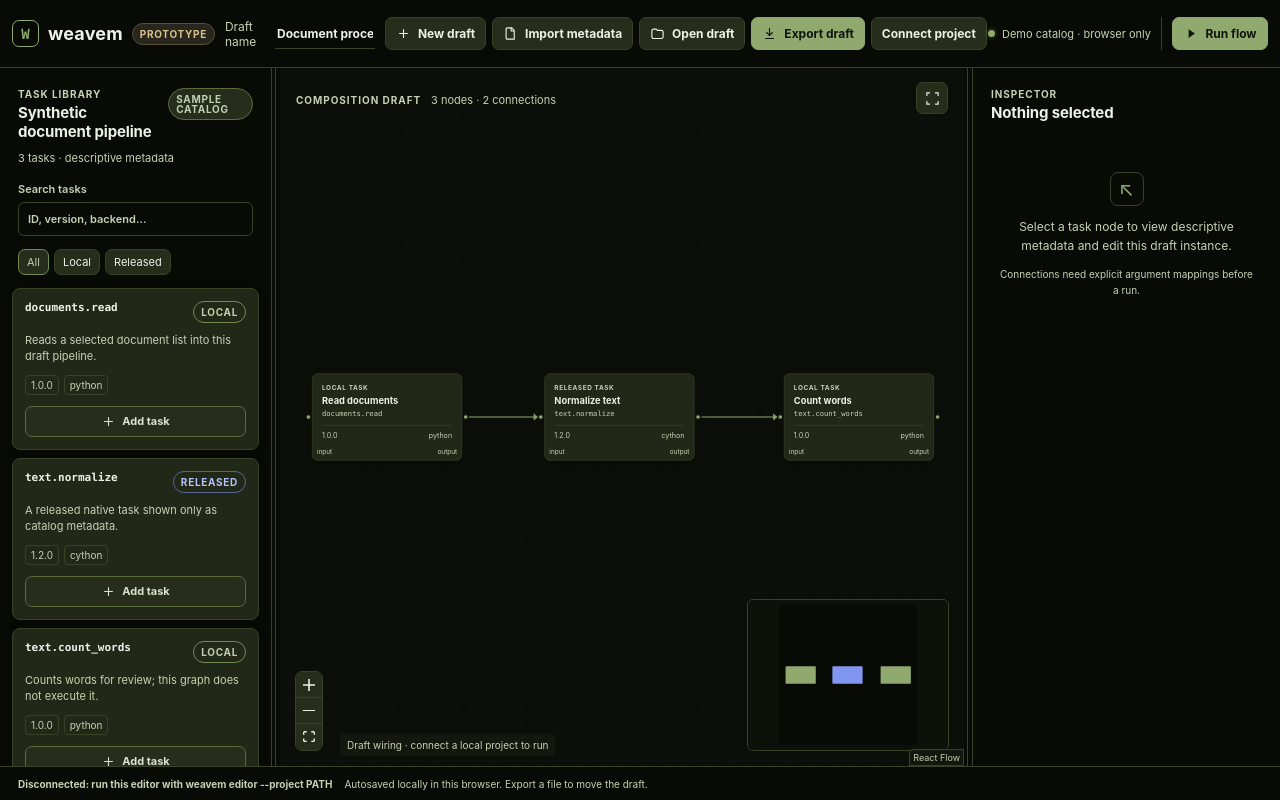
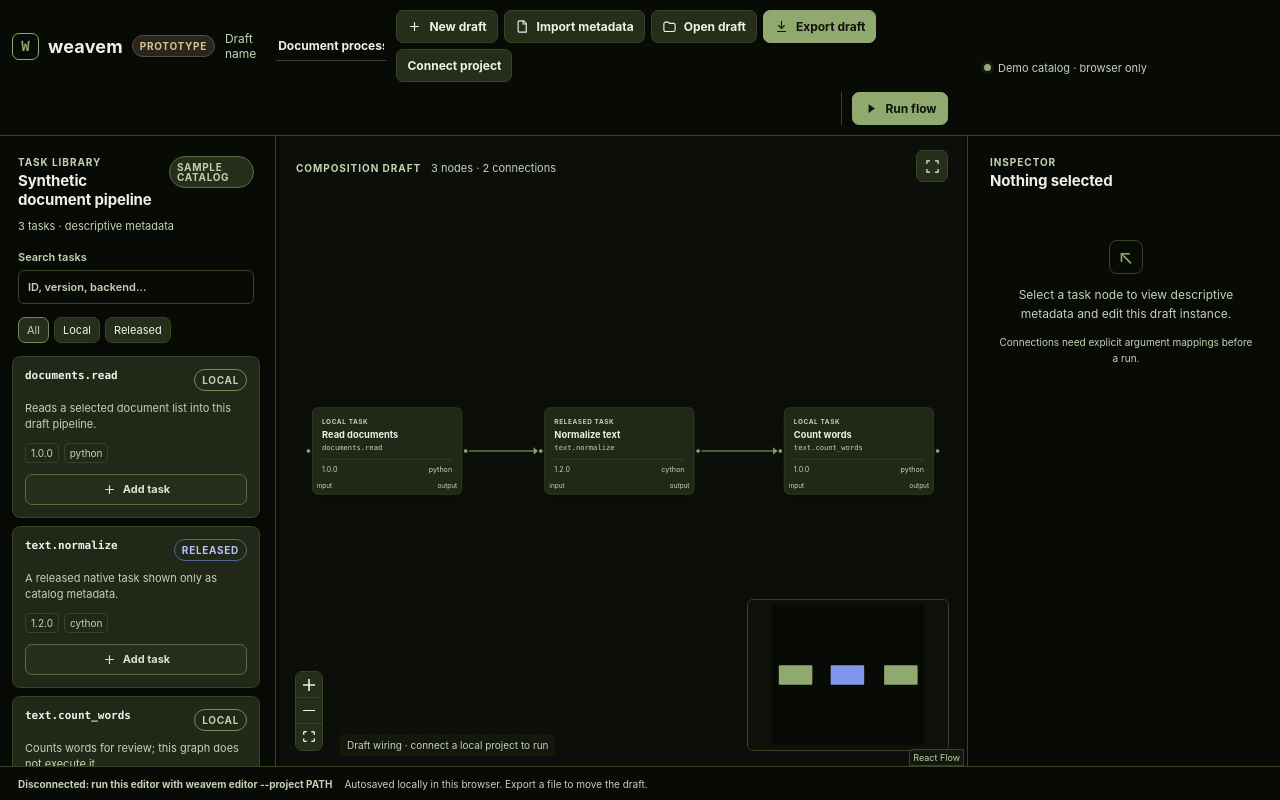
Before and after one commit to thtkha/weavem, a React (Vite) app in the folder ui/: page / in a window 1280 px wide. Built offline with nearby package versions, Linux system fonts and the light colour scheme.

Commit message:
Refine run alignment, cancel fill, and panel boundaries

```diff
--- a/ui/src/App.tsx
+++ b/ui/src/App.tsx
@@ -645,6 +645,7 @@ export default function App() {
       </section>
       <div ref={workbench} className="workbench" style={{ '--library-width': `${layout.libraryWidth}px`, '--inspector-width': `${layout.inspectorWidth}px` } as React.CSSProperties} inert={pending ? true : undefined}>
         <header className="topbar">
+          <div className="topbar-main">
             <div className="brand">
               <span className="brand-mark">W</span>
               <span>weavem</span>
@@ -672,11 +673,12 @@ export default function App() {
               </button>
               {run && <button className="button" aria-pressed={logOpen} onClick={() => setLogOpen((open) => !open)}>{logOpen ? 'Hide run log' : 'Show run log'}</button>}
             </div>
+            <div className="run-actions">{runControl()}</div>
+          </div>
           <div className="save-state" role="status">
             <span className={autosavePaused ? 'status-dot warning' : 'status-dot'} />
             {autosavePaused ? 'Autosave paused' : status}
           </div>
-          <div className="run-actions">{runControl()}</div>
           <input
             ref={metadataInput}
             className="visually-hidden"
--- a/ui/src/styles.css
+++ b/ui/src/styles.css
@@ -32,17 +32,25 @@ button:focus-visible, input:focus-visible, textarea:focus-visible, select:focus-
   min-height: 100vh;
   display: grid;
   grid-template-columns: var(--library-width, 272px) 8px minmax(430px, 1fr) 8px var(--inspector-width, 308px);
-  grid-template-rows: 68px minmax(0, 1fr) 34px;
+  grid-template-rows: minmax(68px, auto) minmax(0, 1fr) 34px;
   background: #0c0f09;
 }
 .topbar {
   grid-column: 1 / -1;
+  display: grid;
+  grid-template-columns: subgrid;
+  align-items: center;
+  background: #080a06;
+  border-bottom: 1px solid #374227;
+}
+.topbar-main {
+  grid-column: 1 / 4;
   display: flex;
+  flex-wrap: wrap;
   align-items: center;
   gap: 10px;
-  padding: 0 12px;
-  background: #080a06;
-  border-bottom: 1px solid #374227;
+  /* Match the canvas header's right inset, independently of panel widths. */
+  padding: 10px 16px 10px 12px;
 }
 .brand {
   display: flex;
@@ -86,8 +94,8 @@ button:focus-visible, input:focus-visible, textarea:focus-visible, select:focus-
   color: #c6d2b4;
   font-size: 12px;
   min-width: 150px;
-  max-width: 270px;
-  flex: 1;
+  max-width: 200px;
+  flex: 1 1 150px;
 }
 .draft-name input {
   min-width: 0;
@@ -101,10 +109,13 @@ button:focus-visible, input:focus-visible, textarea:focus-visible, select:focus-
 }
 .toolbar-actions {
   display: flex;
+  flex: 1 1 540px;
+  flex-wrap: wrap;
   gap: 6px;
   min-width: 0;
 }
 .run-actions {
+  margin-left: auto;
   display: flex;
   align-items: center;
   padding-left: 10px;
@@ -157,7 +168,9 @@ button:focus-visible, input:focus-visible, textarea:focus-visible, select:focus-
   width: 100%;
 }
 .save-state {
-  margin-left: auto;
+  grid-column: 5;
+  padding: 0 12px;
+  overflow: hidden;
   color: #c6d2b4;
   display: flex;
   gap: 7px;
@@ -183,11 +196,9 @@ button:focus-visible, input:focus-visible, textarea:focus-visible, select:focus-
 }
 .library {
   grid-column: 1;
-  border-right: 1px solid #374227;
 }
 .inspector {
   grid-column: 5;
-  border-left: 1px solid #374227;
 }
 .panel-resizer {
   position: relative;
@@ -742,7 +753,7 @@ button:focus-visible, input:focus-visible, textarea:focus-visible, select:focus-
 }
 @media (max-width: 1270px) {
   .save-state { display: none; }
-  .topbar { gap: 7px; padding: 0 10px; }
+  .topbar-main { gap: 7px; padding-left: 10px; }
   .toolbar-actions { gap: 4px; }
   .button { padding: 7px 8px; }
   .draft-name { min-width: 124px; }
@@ -772,7 +783,8 @@ button:focus-visible, input:focus-visible, textarea:focus-visible, select:focus-
 .run-log .panel-heading { margin-bottom: 8px; }
 .run-log pre, .run-result pre { white-space: pre-wrap; overflow-wrap: anywhere; font: 12px/1.5 ui-monospace, monospace; color: #c6d2b4; }
 .run-result { margin-top: 16px; border-top: 1px solid #374227; padding-top: 12px; }
-.button.danger { border-color: #b16a6a; color: #f2b2ac; }
+.button.danger { background: #754645; border-color: #754645; color: #edf1e7; }
+.button.danger:hover { background: #875252; border-color: #875252; color: #edf1e7; }
 
 .node-run-status {
   display: inline-flex;
```
Also changed, not shown: 2 other files (tests, documents, lock files or other folders). Lines whose indentation alone changed are shown as unchanged.
